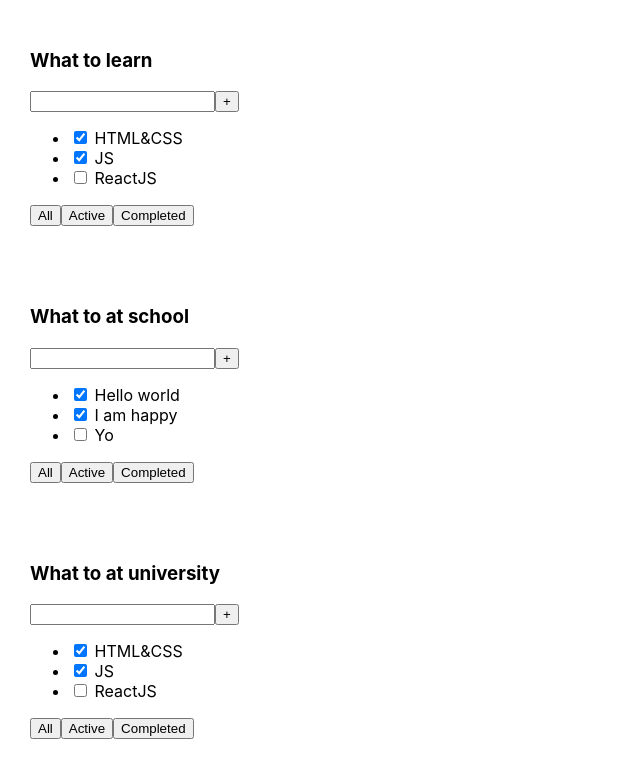
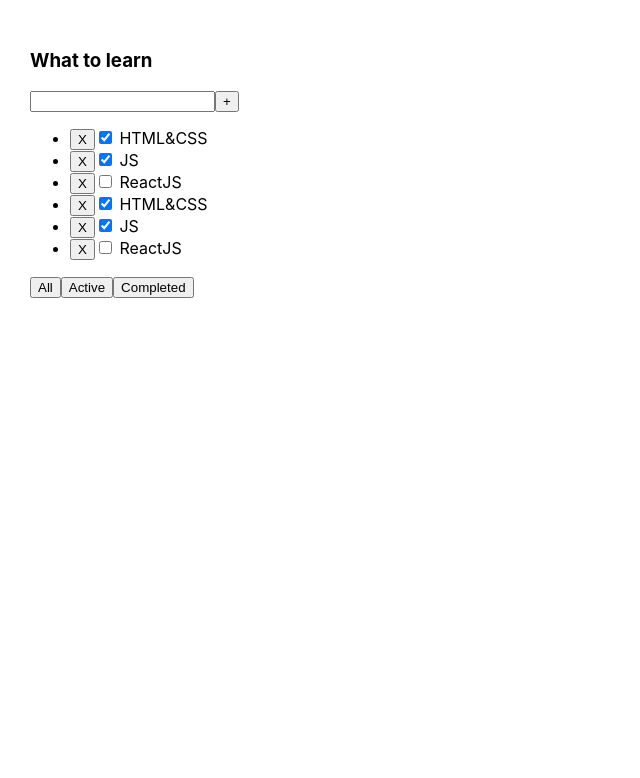
Before and after one commit to skitchen1992/ToDoListOnReactTypeScript, a React (Create React App) app: page / in a window 1280 px wide. Shown: the top 778 px of the page, without its empty margins (0-640 px from the left). Built offline with nearby package versions, Linux system fonts and the light colour scheme.

Commit message:
add hook useState

```diff
--- a/src/App.tsx
+++ b/src/App.tsx
@@ -1,24 +1,51 @@
-import React from 'react';
+import React, {useState} from 'react';
 import './App.css';
-import {Todolist} from "./Todolist";
+import {inArray, Todolist} from "./Todolist";
+
+export type KeyType = 'All'| 'Active'| 'Completed'
 
 function App() {
-    const tasks1 = [
-        { id: 1, title: 'HTML&CSS', isDone: true },
-        { id: 2, title: 'JS', isDone: true },
-        { id: 3, title: 'ReactJS', isDone: false }
-    ];
+    /*    let tasks1 = [
+            { id: 1, title: 'HTML&CSS', isDone: true },
+            { id: 2, title: 'JS', isDone: true },
+            { id: 3, title: 'ReactJS', isDone: false },
+            { id: 4, title: 'HTML&CSS', isDone: true },
+            { id: 5, title: 'JS', isDone: true },
+            { id: 6, title: 'ReactJS', isDone: false }
+        ];*/
 
-    const tasks2 = [
-        { id: 1, title: 'Hello world', isDone: true },
-        { id: 2, title: 'I am happy', isDone: true },
-        { id: 3, title: 'Yo', isDone: false }
-    ]
+    let [tasks, setTask] = useState<Array<inArray>>([
+        {id: 1, title: 'HTML&CSS', isDone: true},
+        {id: 2, title: 'JS', isDone: true},
+        {id: 3, title: 'ReactJS', isDone: false},
+        {id: 4, title: 'HTML&CSS', isDone: true},
+        {id: 5, title: 'JS', isDone: true},
+        {id: 6, title: 'ReactJS', isDone: false}
+    ])
+    let[filter,setFilter] = useState<KeyType>('All')
+
+    const removeTask = (id: number) => {
+        tasks = tasks.filter(el => el.id !== id)
+        setTask(tasks )
+    }
+
+    const changeFilter = (key:KeyType)=>{
+        setFilter(key)
+    }
+    let filterValue = tasks
+
+    if(filter ==='Active'){
+        filterValue =(tasks.filter(el=>!el.isDone))
+    }
+    if(filter==='Completed'){
+        filterValue =(tasks.filter(el=>el.isDone))
+    }
+
+
     return (
         <div>
-            <Todolist title={'What to learn'} tasks = {tasks1}/>
-            <Todolist title={'What to at school'} tasks = {tasks2}/>
-            <Todolist title={'What to at university'} tasks = {tasks1}/>
+            <Todolist title={'What to learn'} tasks={filterValue} removeTask={removeTask}
+                      changeFilter={changeFilter}/>
         </div>
     );
 }
--- a/src/Todolist.tsx
+++ b/src/Todolist.tsx
@@ -1,13 +1,17 @@
 import React from "react";
+import {KeyType} from "./App";
 
 type propsType={
     title:string,
     tasks:Array<inArray>
+    removeTask:(id:number)=>void
+    changeFilter:(key: KeyType )=>void
 }
-type inArray ={
-    id: string|number,
+export type inArray ={
+    id: number,
     title:string,
-    isDone:boolean
+    isDone:boolean,
+
 }
 
 export const Todolist=(props:propsType)=>{
@@ -20,14 +24,14 @@ export const Todolist=(props:propsType)=>{
                     <button>+</button>
                 </div>
                 <ul>
-                    <li><input type="checkbox" checked={props.tasks[0].isDone}/> <span>{props.tasks[0].title}</span></li>
-                    <li><input type="checkbox" checked={props.tasks[1].isDone}/> <span>{props.tasks[1].title}</span></li>
-                    <li><input type="checkbox" checked={props.tasks[2].isDone}/> <span>{props.tasks[2].title}</span></li>
+                    {props.tasks.map(el=><li key={el.id}>
+                        <button onClick={()=>props.removeTask(el.id)}>X</button>
+                        <input type="checkbox" checked={el.isDone}/> <span>{el.title}</span></li>)}
                 </ul>
                 <div>
-                    <button>All</button>
-                    <button>Active</button>
-                    <button>Completed</button>
+                    <button onClick={()=>props.changeFilter('All')}>All</button>
+                    <button onClick={()=>props.changeFilter('Active')}>Active</button>
+                    <button onClick={()=>props.changeFilter('Completed')}>Completed</button>
                 </div>
             </div>
         </div>
```
